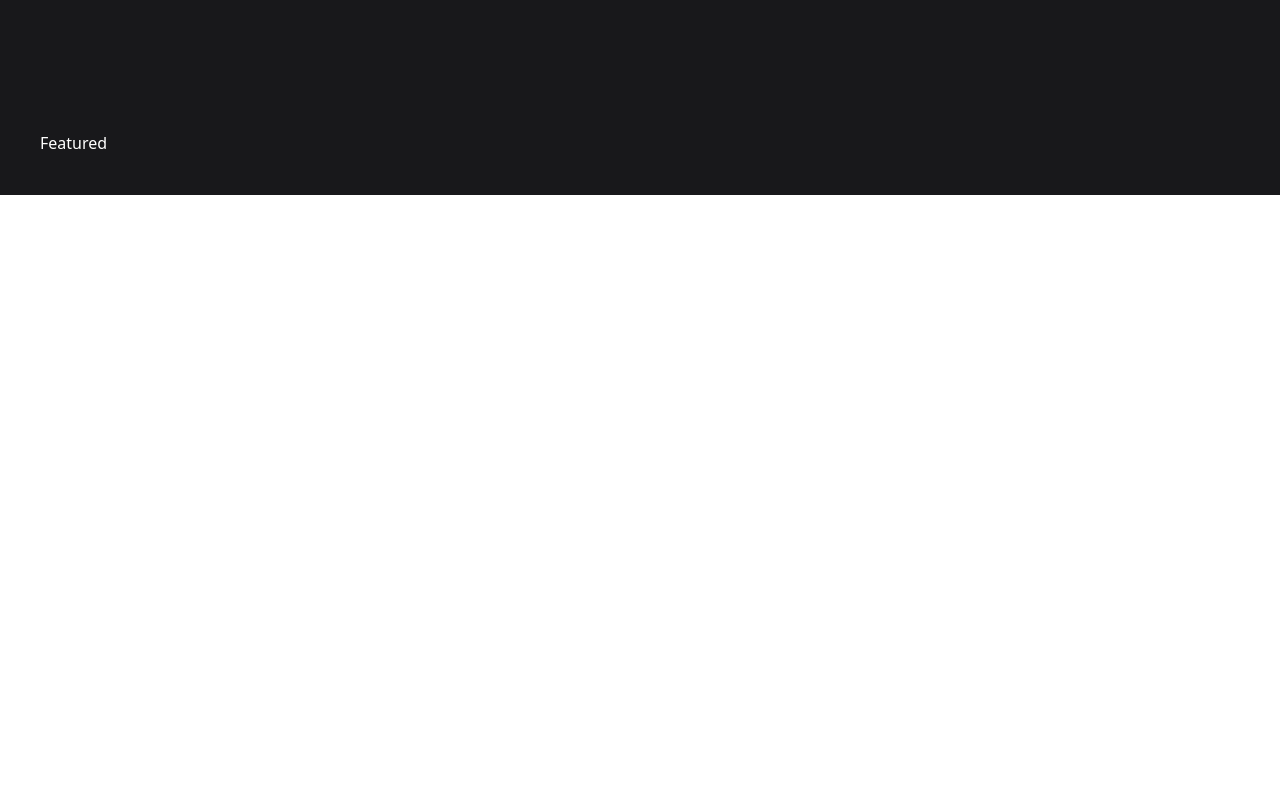
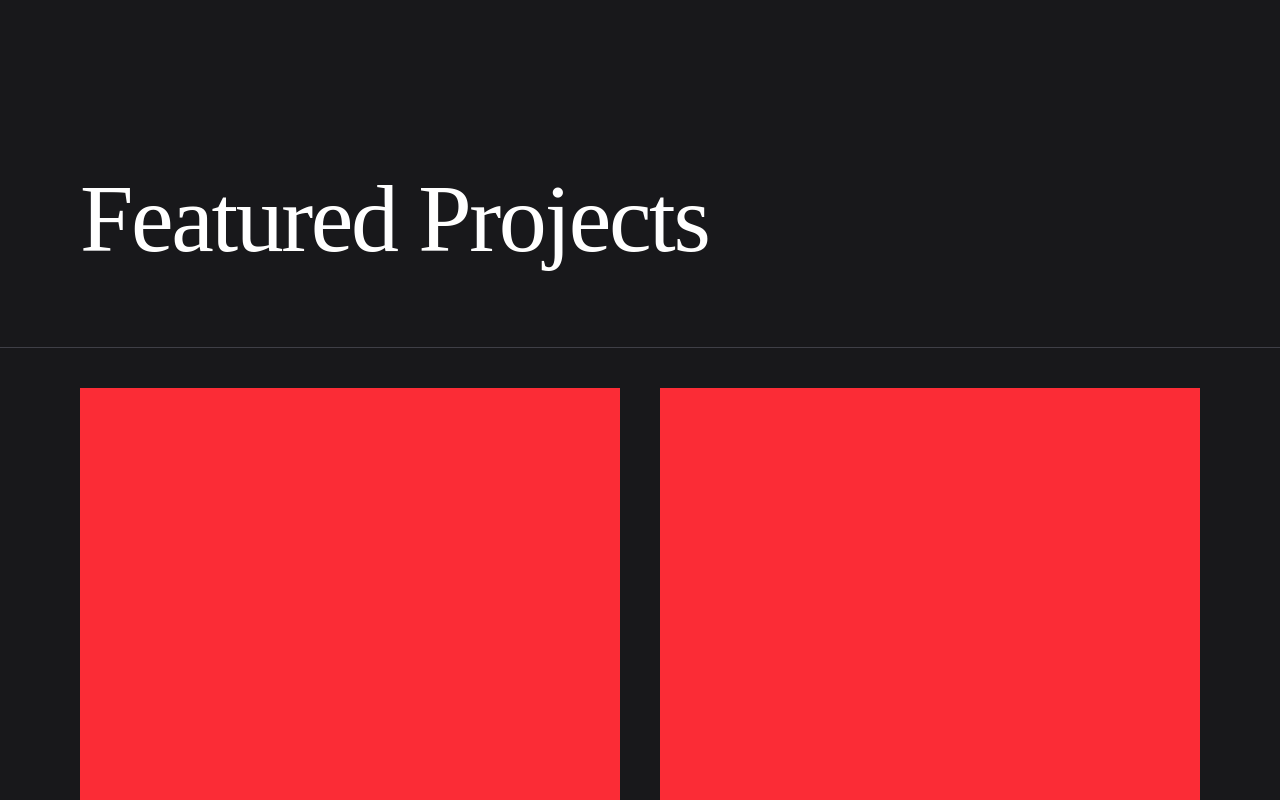
Before and after one commit to attiqrehman-ar/Ochi--react, a React (Vite) app: page / in a window 1280 px wide. Shown: the part 2840-3640 px from the top of the page. Before the commit the page ends 3035 px from the top, so only its background shows below. Built offline with nearby package versions, Linux system fonts and the light colour scheme.

Commit message:
add cards and styles

```diff
--- a/src/components/Featured.jsx
+++ b/src/components/Featured.jsx
@@ -2,10 +2,18 @@ import React from 'react'
 
 function Featured() {
   return (
-    <div className='w-full py-10'>
-      <div className='w-full px-10'>
-        <h1>Featured</h1>
+    <div className='w-full py-20'>
+      <div className='w-full px-20 border-b-[1px] border-zinc-700 pb-20 mb-10'>
+        <h1 className='text-8xl font-[NueueMontreal] tracking-tight'>Featured Projects</h1>
+
       </div>
+      <div className='px-20'>
+      <div className="cards w-full flex gap-10">
+            <div className='card w-1/2 h-[90vh] bg-red-500'  ></div>
+            <div className='card w-1/2 h-[90vh] bg-red-500'  ></div>
+        </div>
+      </div>
+
     </div>
   )
 }
```
